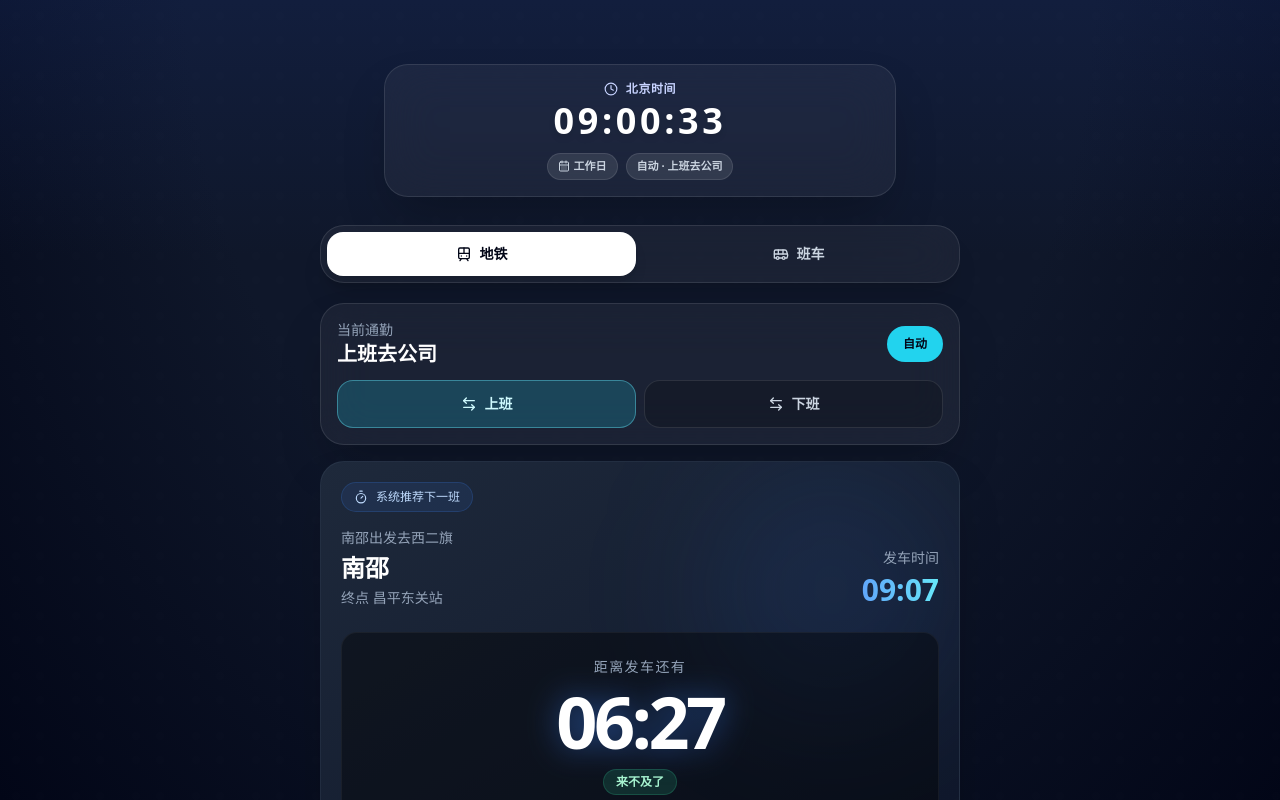
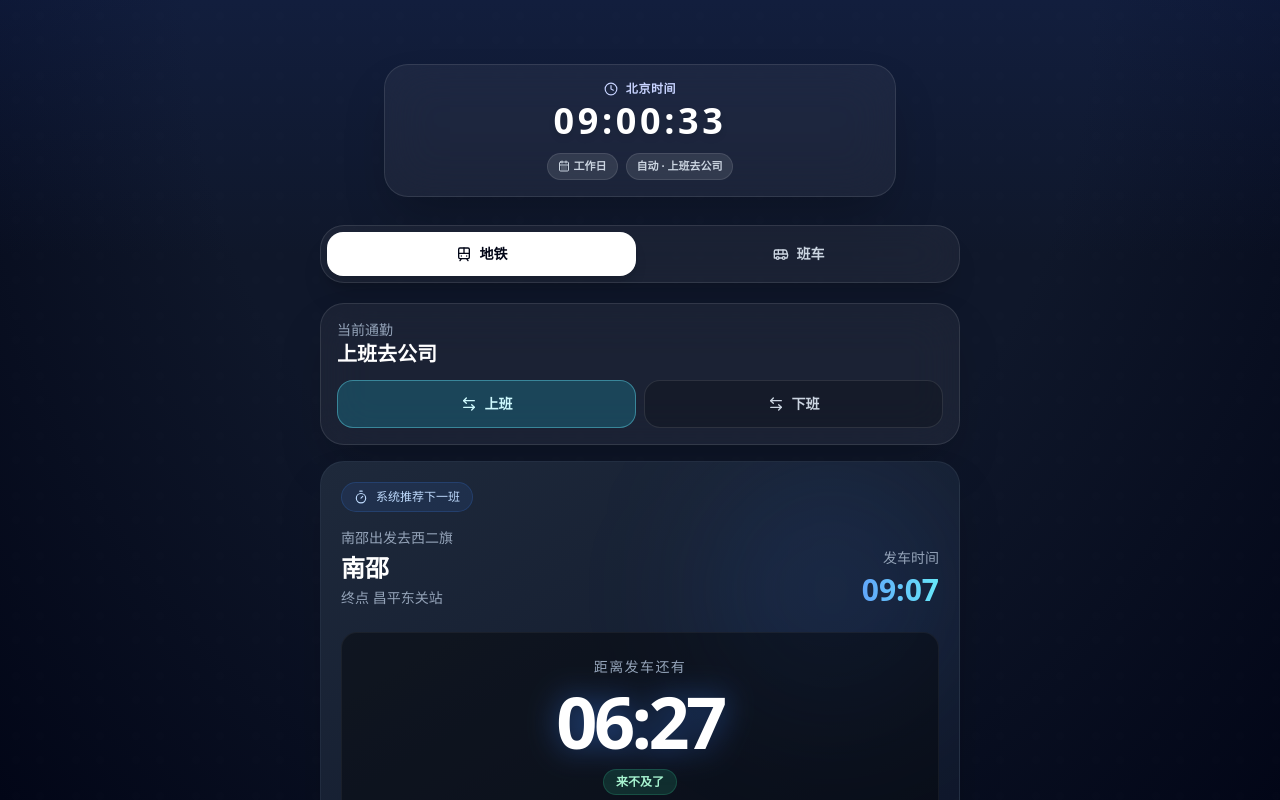
Before and after one commit to delete222/subway, a React (Vite) app: page /#/ in a window 1280 px wide. Built offline with nearby package versions, Linux system fonts and the light colour scheme.

Commit message:
Simplify commute mode controls

```diff
--- a/src/pages/SubwaySchedule.tsx
+++ b/src/pages/SubwaySchedule.tsx
@@ -351,22 +351,11 @@ export default function SubwaySchedule() {
             {activeTab === 'subway' ? (
               <motion.div key="subway" initial={{ opacity: 0, x: -30 }} animate={{ opacity: 1, x: 0 }} exit={{ opacity: 0, x: 30 }} transition={{ duration: 0.3, ease: 'easeOut' }} className="space-y-4">
                 <div className="rounded-3xl bg-white/5 backdrop-blur-xl border border-white/10 p-4 shadow-2xl">
-                  <div className="mb-3 flex items-center justify-between gap-3">
+                  <div className="mb-3">
                     <div>
                       <div className="text-sm text-slate-400">当前通勤</div>
                       <div className="text-xl font-bold text-white">{directionOptions[direction].label}</div>
                     </div>
-                    <button
-                      onClick={() => {
-                        setIsAutoDirection(true);
-                        setDirection(getDefaultDirection(currentTime));
-                        setIsManualMode(false);
-                        setSelectedTrain(null);
-                      }}
-                      className={`h-9 rounded-full px-4 text-xs font-semibold transition ${isAutoDirection ? 'bg-cyan-400 text-slate-950' : 'bg-white/10 text-white hover:bg-white/20'}`}
-                    >
-                      自动
-                    </button>
                   </div>
                   <div className="grid grid-cols-2 gap-2">
                     {(['morning', 'evening'] as DirectionKey[]).map(key => (
```
